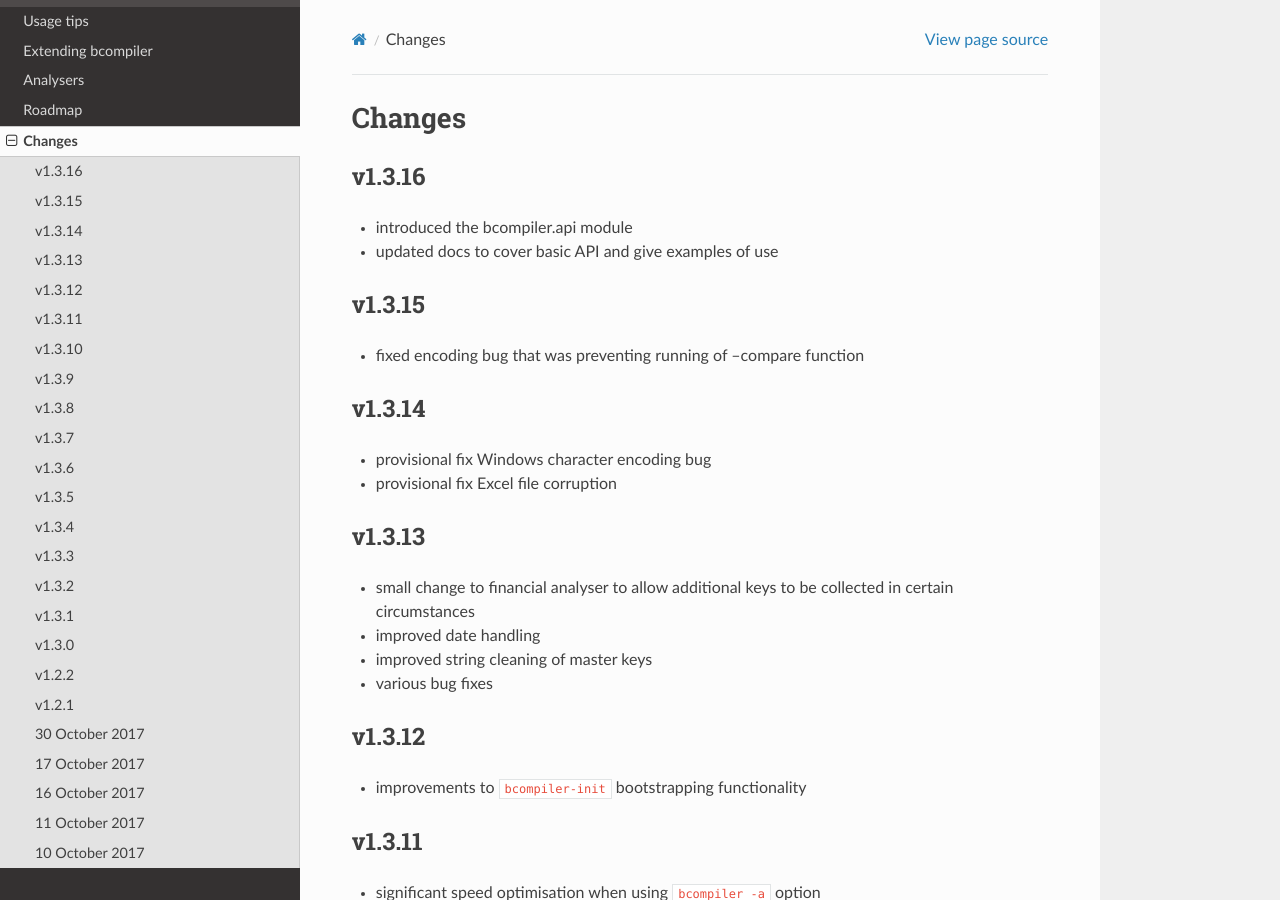
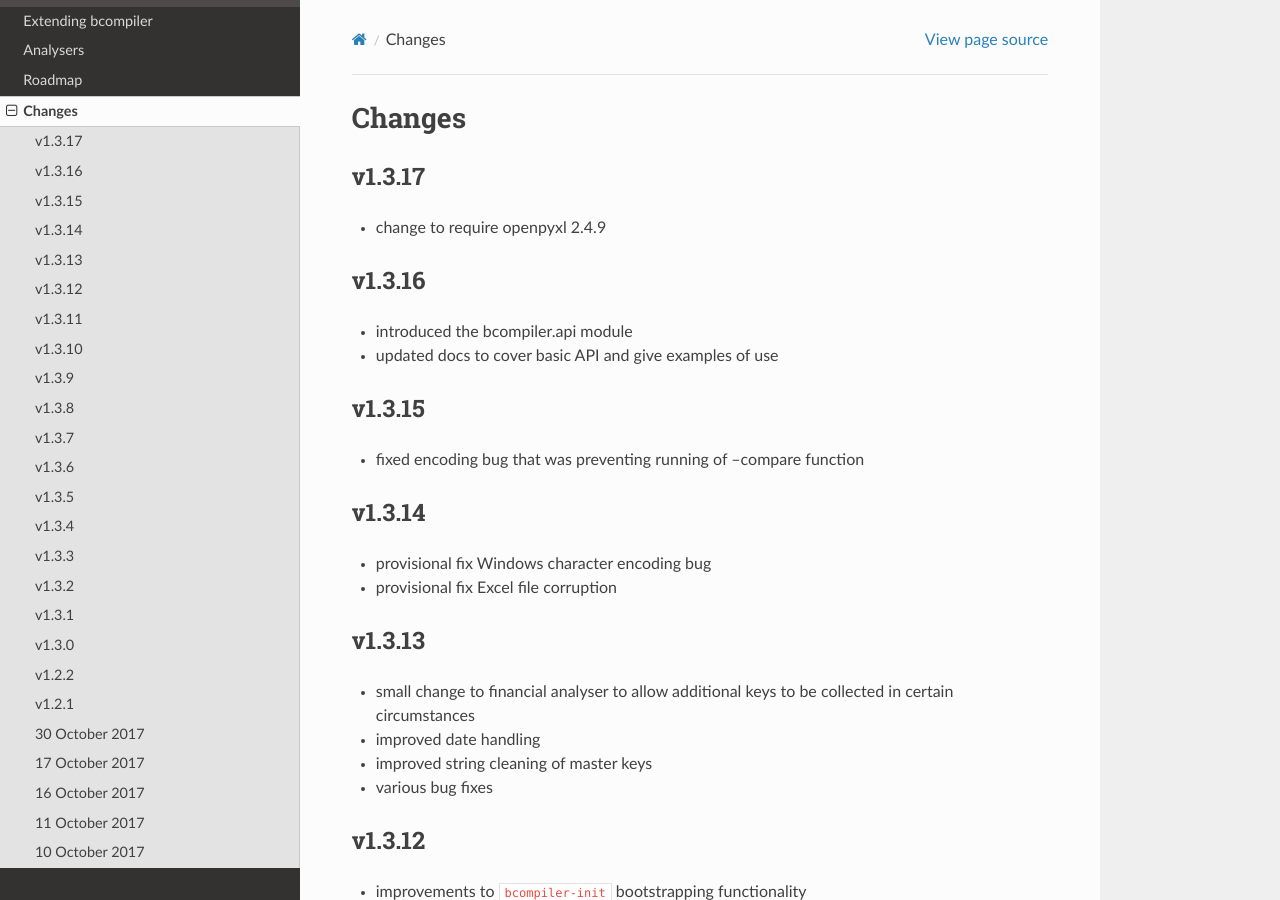
Before and after one commit to yulqen/bcompiler, a Sphinx documentation site: the page built from docs/changes.rst, in a window 1280 px wide and 900 px high. Built offline with Sphinx 7.4.7 and the Read the Docs theme 2.0.0, drawn with Linux system fonts in a browser that asks for light colours.

Commit message:
docs changes and version bump

```diff
--- a/docs/changes.rst
+++ b/docs/changes.rst
@@ -1,5 +1,10 @@
 Changes
 ~~~~~~~
+
+v1.3.17
+#######
+
+* change to require openpyxl 2.4.9
 
 v1.3.16
 #######
```
